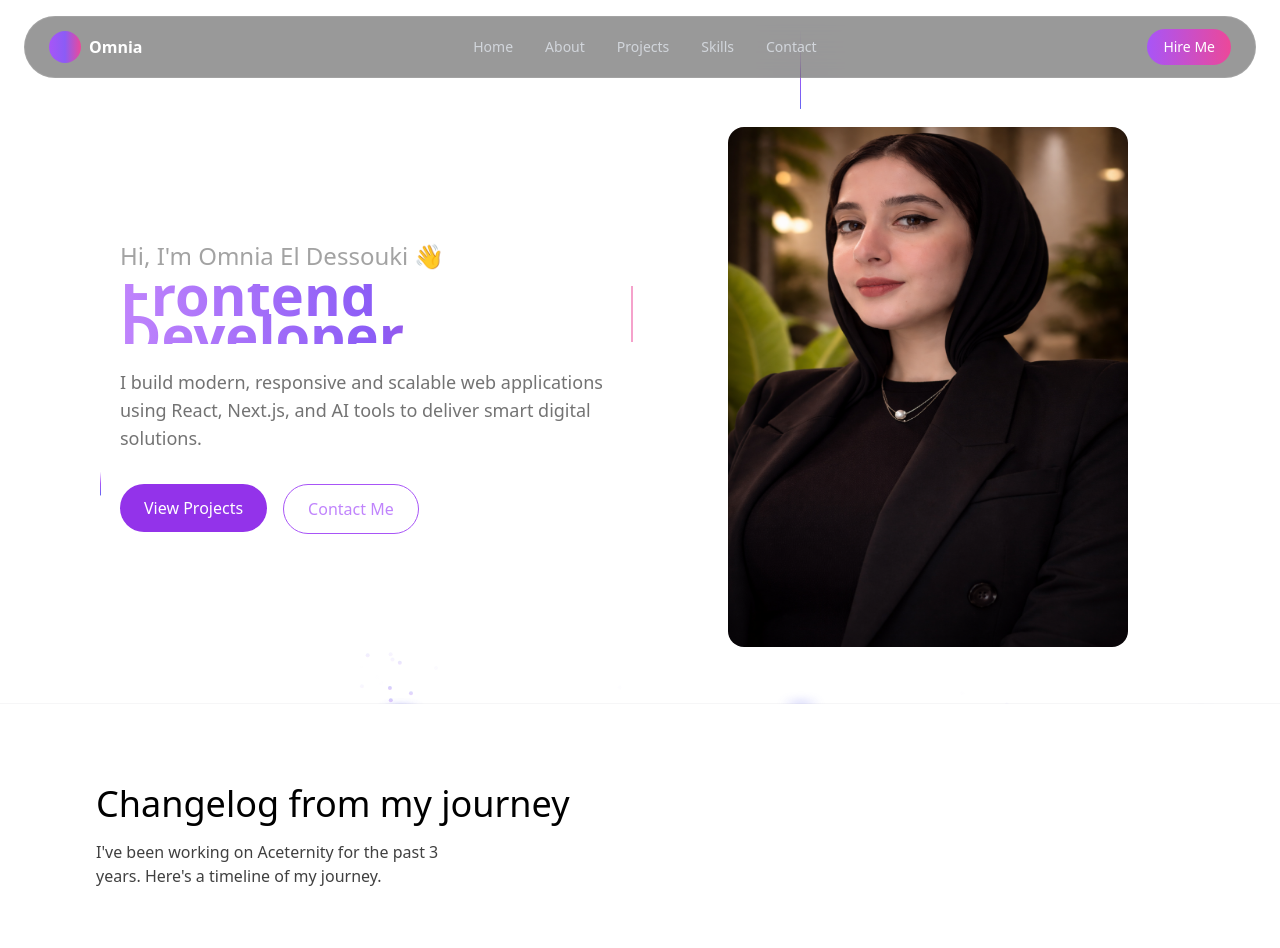
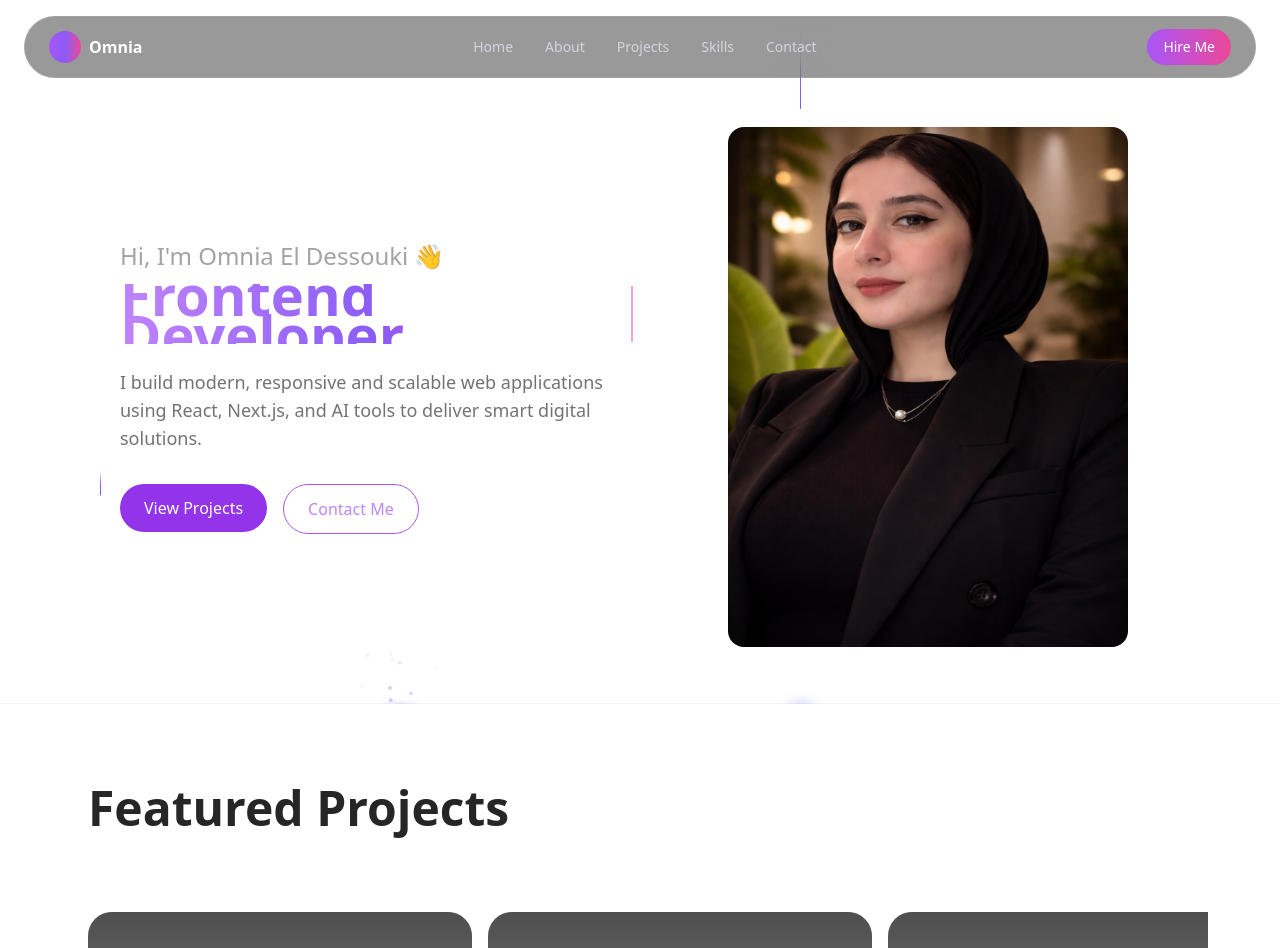
Before and after one commit to omniaeldessouki/my-portfolio, a Next.js app: page / in a window 1280 px wide. Shown: the top 948 px of the page. Built offline with nearby package versions, Linux system fonts and the light colour scheme; grey boxes are pictures that could not be loaded.

Commit message:
updates new project

```diff
--- a/pages/index.js
+++ b/pages/index.js
@@ -68,8 +68,8 @@ export default function Home() {
 
       {/* CONTENT */}
       <HeroScrollDemo />
+      <AppleCardsCarouselDemo />
       <TimelineDemo />
-      <AppleCardsCarouselDemo />
       <AboutMeSection />
       {/* <ThreeDMarqueeDemo /> */}
       <StickyScrollRevealDemo />
```
